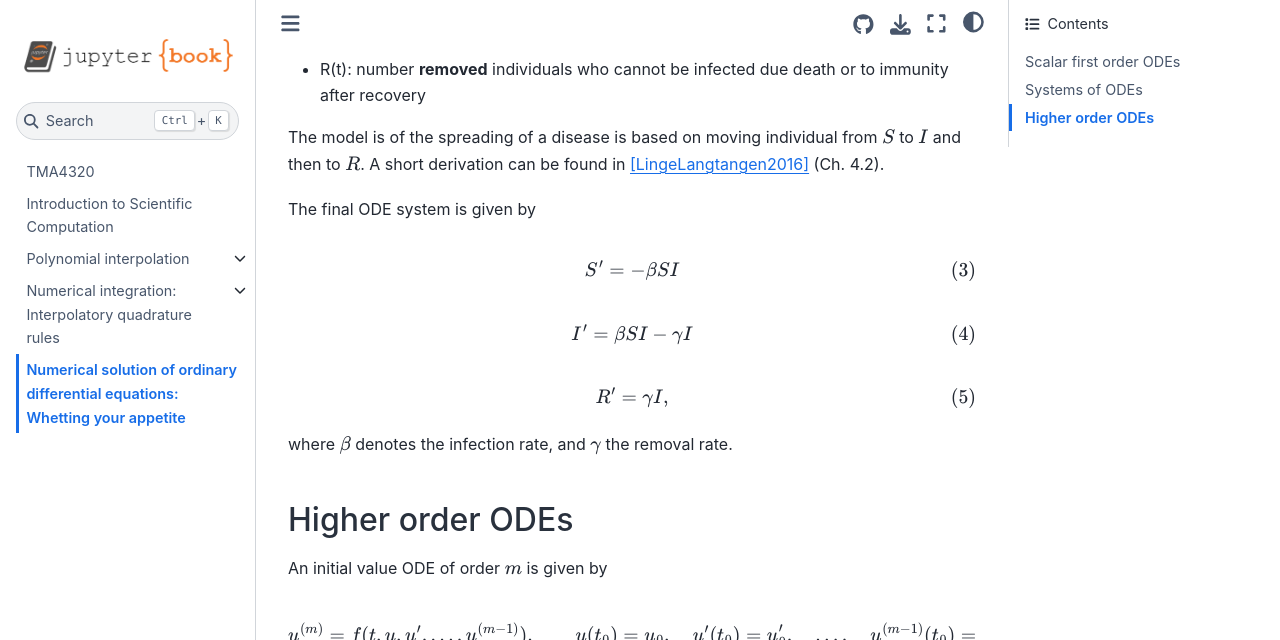
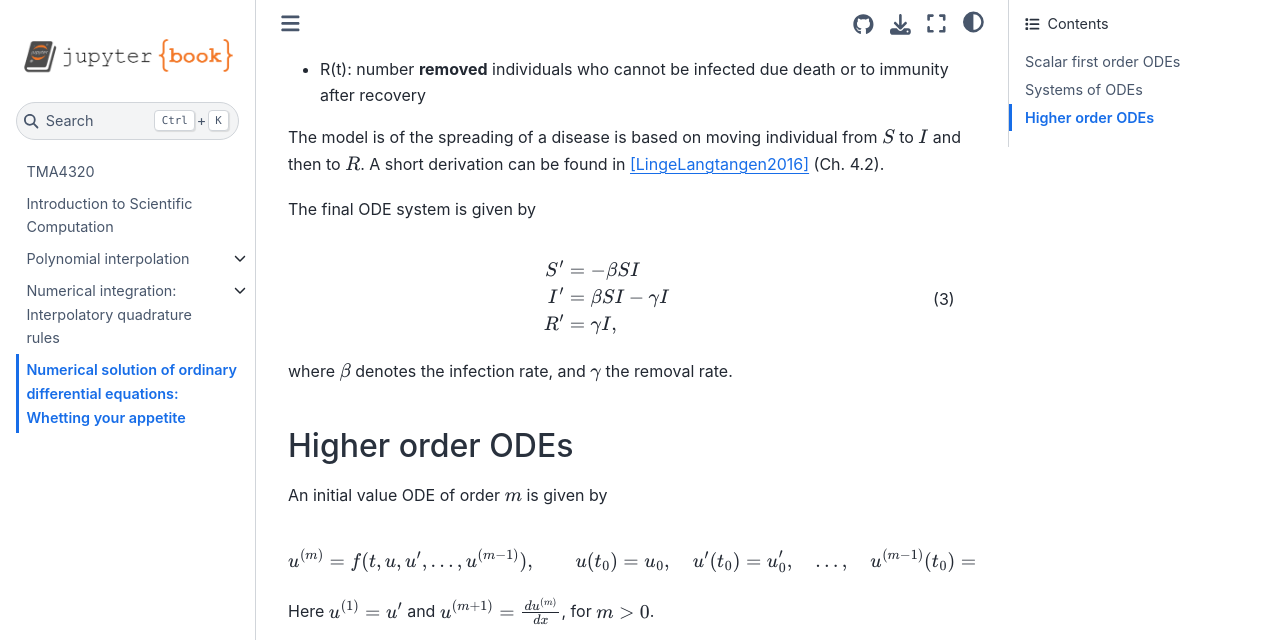
Before and after one commit to solniva/TMA4320_ScientificComputationNotes, a Jupyter Book: the page built from chapter_ode/ExamplesODE.md, in a window 1280 px wide and 900 px high, scrolled down 1860 px, cut to the strip 0-640 px from the top of the window. Built offline with Jupyter Book 1.0.4 settings and Sphinx 7.4.7 and the Sphinx Book theme 1.1.4, drawn with Linux system fonts in a browser that asks for light colours; pages that are not in the unit, such as notebooks, are missing from menus; comment, search, counter and statistics services are not loaded.

Commit message:
Updating ExamplesODE notes

```diff
--- a/chapter_ode/ExamplesODE.md
+++ b/chapter_ode/ExamplesODE.md
@@ -50,8 +50,6 @@ It is common to use the term *initial value problem (IVP)* for an ODE
 for which the inital value $y(t_0)=y_0$ is given, and we only are
 interested in the solution for $x>t_0$. In these lecture notes, only
 initial value problems are considered.
-
-
 
 +++ {"slideshow": {"slide_type": "slide"}}
 
@@ -166,7 +164,6 @@ y_{1,0}
 \right).
 $$
 
-
 +++ {"slideshow": {"slide_type": "slide"}}
 
 :::{prf:example} Lotka-Volterra equation
@@ -215,26 +212,13 @@
 
 The final ODE system is given by
 
-$$
-\begin{equation}
-S' = - \beta S I
-\label{ode:eq:sir_model_s} \tag{3}
-\end{equation}
-$$
-
-$$
-\begin{equation}
-I' = \beta S I - \gamma I
-\label{ode:eq:sir_model_i} \tag{4}
-\end{equation}
-$$
-
-$$
-\begin{equation}
-R' = \gamma I,
-\label{ode:eq:sir_model_r} \tag{5}
-\end{equation}
-$$
+\begin{align}
+S' &= - \beta S I
+\\
+I' &= \beta S I - \gamma I
+\\
+R' &= \gamma I,
+\end{align}
 
 where $\beta$ denotes the infection rate, and $\gamma$ the removal rate.
 
```
Also changed, not shown: 1 other file.
